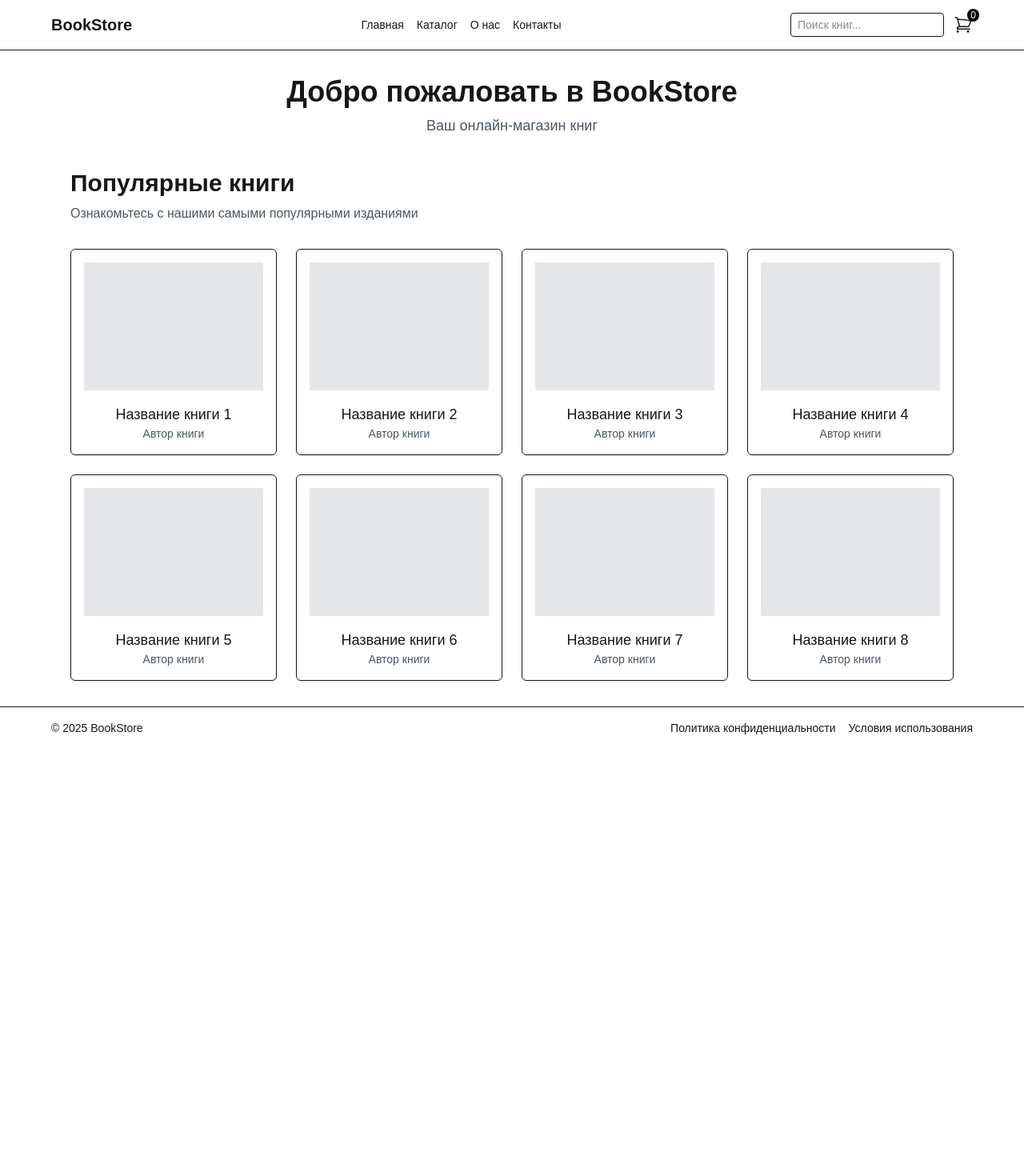
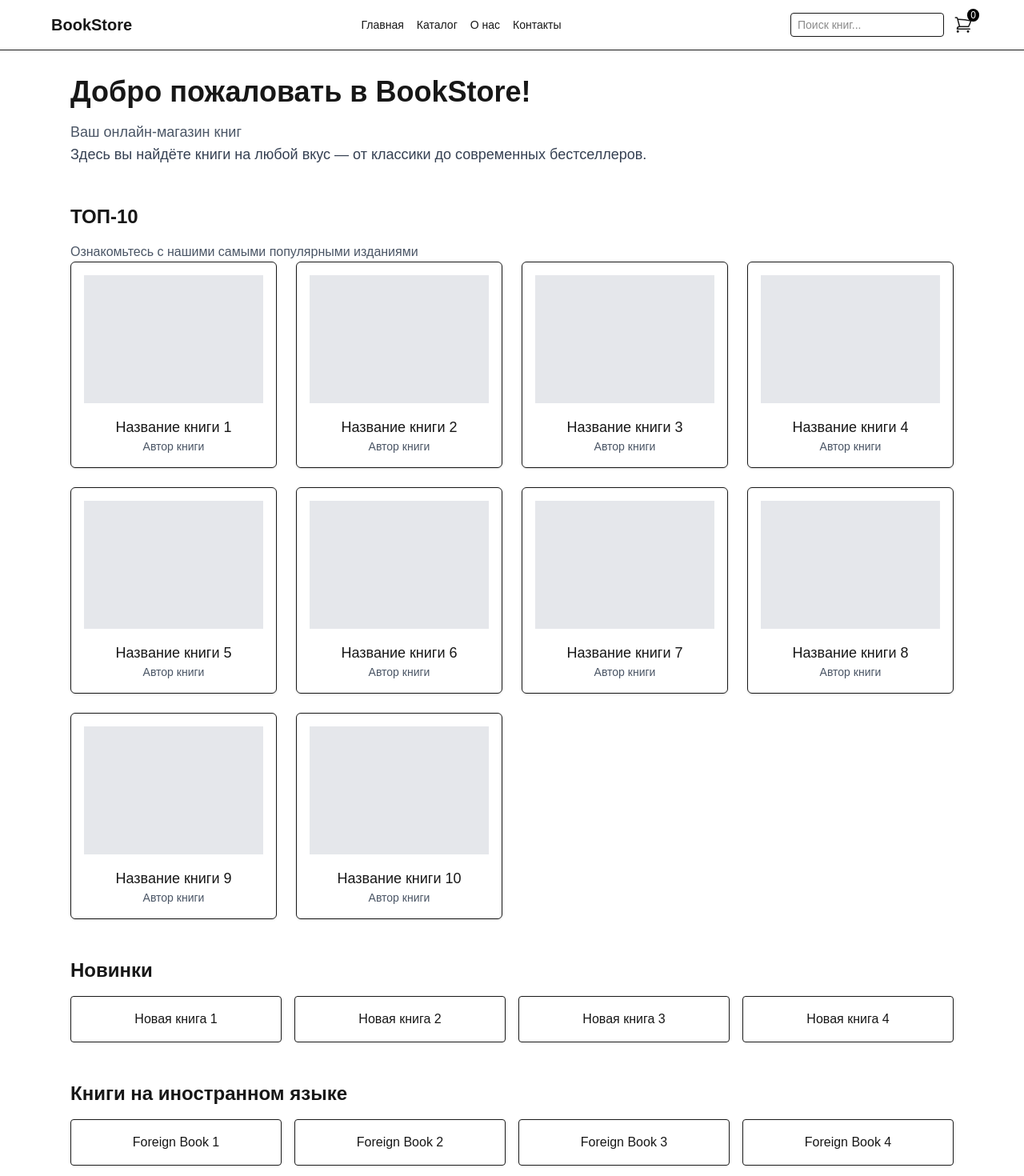
Before and after one commit to Nadezhda-97/book-store, a Next.js app: page / in a window 1280 px wide. Shown: the top 1470 px of the page at 80% size. Before the commit the page ends 936 px from the top, so only its background shows below. Built offline with nearby package versions, Linux system fonts and the light colour scheme.

Commit message:
update content

```diff
--- a/src/app/page.tsx
+++ b/src/app/page.tsx
@@ -3,20 +3,23 @@ import Link from "next/link";
 
 export default function Home() {
   return (
-    <main className="max-w-6xl mx-auto px-6 py-8">
-      <section className="hero mb-10 text-center">
-        <h1 className="text-4xl font-bold mb-2">Добро пожаловать в BookStore</h1>
+    <main className="max-w-6xl mx-auto px-6 py-8 space-y-12">
+      {/* Приветствие */}
+      <section>
+        <h1 className="text-4xl font-bold mb-4">Добро пожаловать в BookStore!</h1>
         <p className="text-gray-600 text-lg">Ваш онлайн-магазин книг</p>
+        <p className="text-lg text-gray-700">
+          Здесь вы найдёте книги на любой вкус — от классики до современных бестселлеров.
+        </p>
       </section>
 
-      <section className="featured-books mb-8">
-        <h2 className="text-3xl font-bold mb-2">Популярные книги</h2>
+      {/* ТОП-10 */}
+      <section>
+        <h2 className="text-2xl font-semibold mb-4">ТОП-10</h2>
         <p className="text-gray-600">Ознакомьтесь с нашими самыми популярными изданиями</p>
-      </section>
-
         {/* Сетка карточек */}
-      <section className="grid grid-cols-1 sm:grid-cols-2 md:grid-cols-3 lg:grid-cols-4 gap-6">
-      {Array.from({ length: 8 }).map((_, i) => (
+        <div className="grid grid-cols-1 sm:grid-cols-2 md:grid-cols-3 lg:grid-cols-4 gap-6">
+          {Array.from({ length: 10 }).map((_, i) => (
             <Link
               href={`/product/${i + 1}`}
               key={i}
@@ -27,6 +30,29 @@ export default function Home() {
               <p className="text-sm text-gray-600">Автор книги</p>
           </Link>
           ))}
+        </div>
+      </section>
+
+      {/* Новинки */}
+      <section>
+        <h2 className="text-2xl font-semibold mb-4">Новинки</h2>
+        <div className="grid grid-cols-2 md:grid-cols-4 gap-4">
+          <div className="border rounded p-4 text-center">Новая книга 1</div>
+          <div className="border rounded p-4 text-center">Новая книга 2</div>
+          <div className="border rounded p-4 text-center">Новая книга 3</div>
+          <div className="border rounded p-4 text-center">Новая книга 4</div>
+        </div>
+      </section>
+
+      {/* Книги на иностранном языке */}
+      <section>
+        <h2 className="text-2xl font-semibold mb-4">Книги на иностранном языке</h2>
+        <div className="grid grid-cols-2 md:grid-cols-4 gap-4">
+          <div className="border rounded p-4 text-center">Foreign Book 1</div>
+          <div className="border rounded p-4 text-center">Foreign Book 2</div>
+          <div className="border rounded p-4 text-center">Foreign Book 3</div>
+          <div className="border rounded p-4 text-center">Foreign Book 4</div>
+        </div>
       </section>
     </main>
   );
```
Lines whose indentation alone changed are shown as unchanged.
